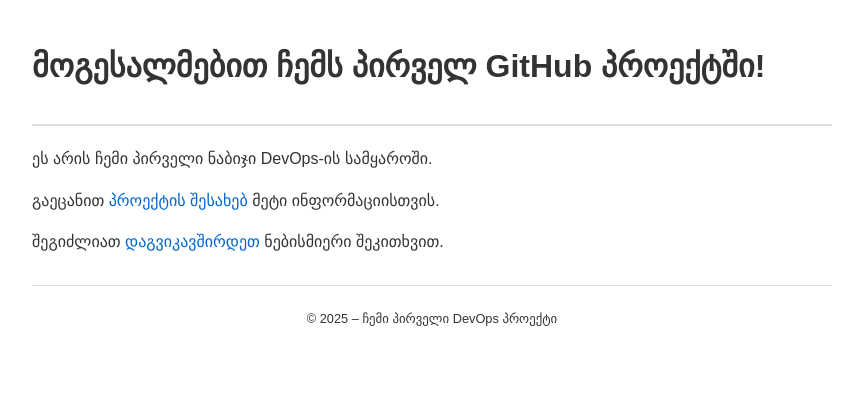
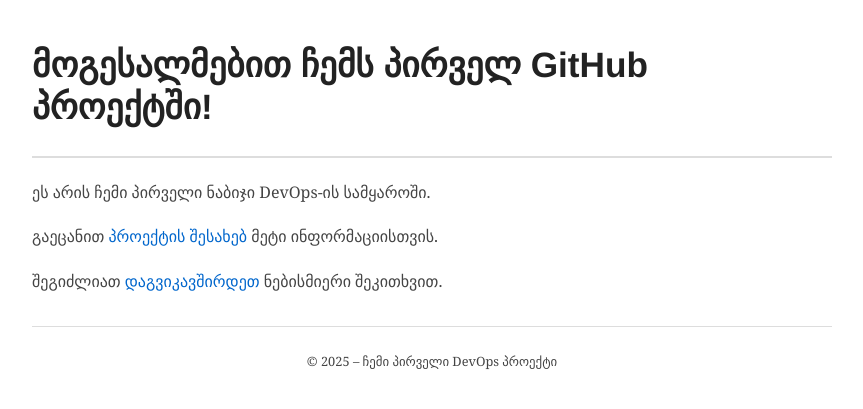
Before and after one commit to pm72/my-first-website1, a plain HTML site: page index.html in a window 1280 px wide. Shown: the whole page, without its empty margins (208-1071 px from the left). Drawn offline with Linux system fonts and the light colour scheme.

Commit message:
გაუმჯობესდა ტიპოგრაფია

```diff
--- a/style.css
+++ b/style.css
@@ -1,10 +1,26 @@
 body {
-  font-family: Arial, sans-serif;
-  line-height: 1.6;
+  font-family: 'Georgia', serif;
+  line-height: 1.8;
   max-width: 800px;
   margin: 0 auto;
   padding: 20px;
-  color: #333;
+  color: #444;
+}
+
+h1, h2, h3 {
+  font-family: 'Helvetica', sans-serif;
+  line-height: 1.2;
+  color: #222;
+}
+
+h1 {
+  font-size: 2.2em;
+  margin-bottom: 0.5em;
+}
+
+h2 {
+  font-size: 1.8em;
+  margin-bottom: 0.4em;
 }
 
 header {
```
